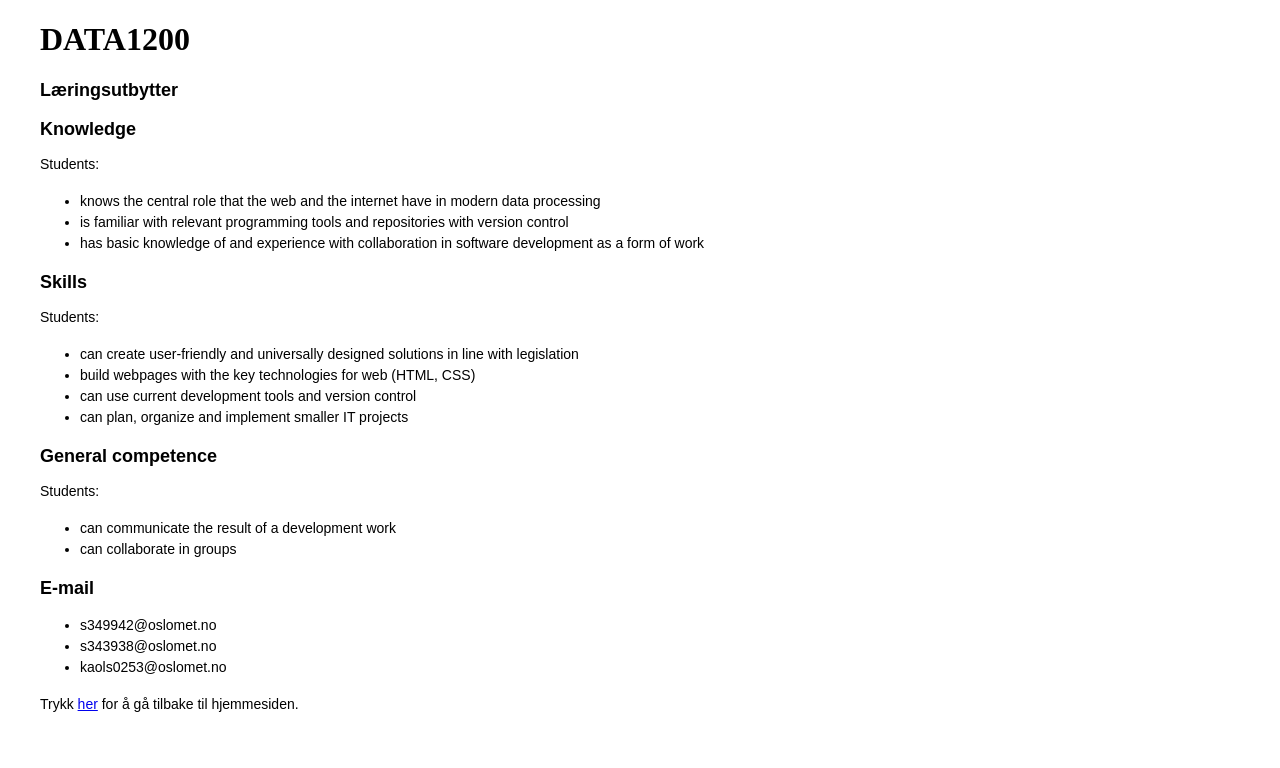
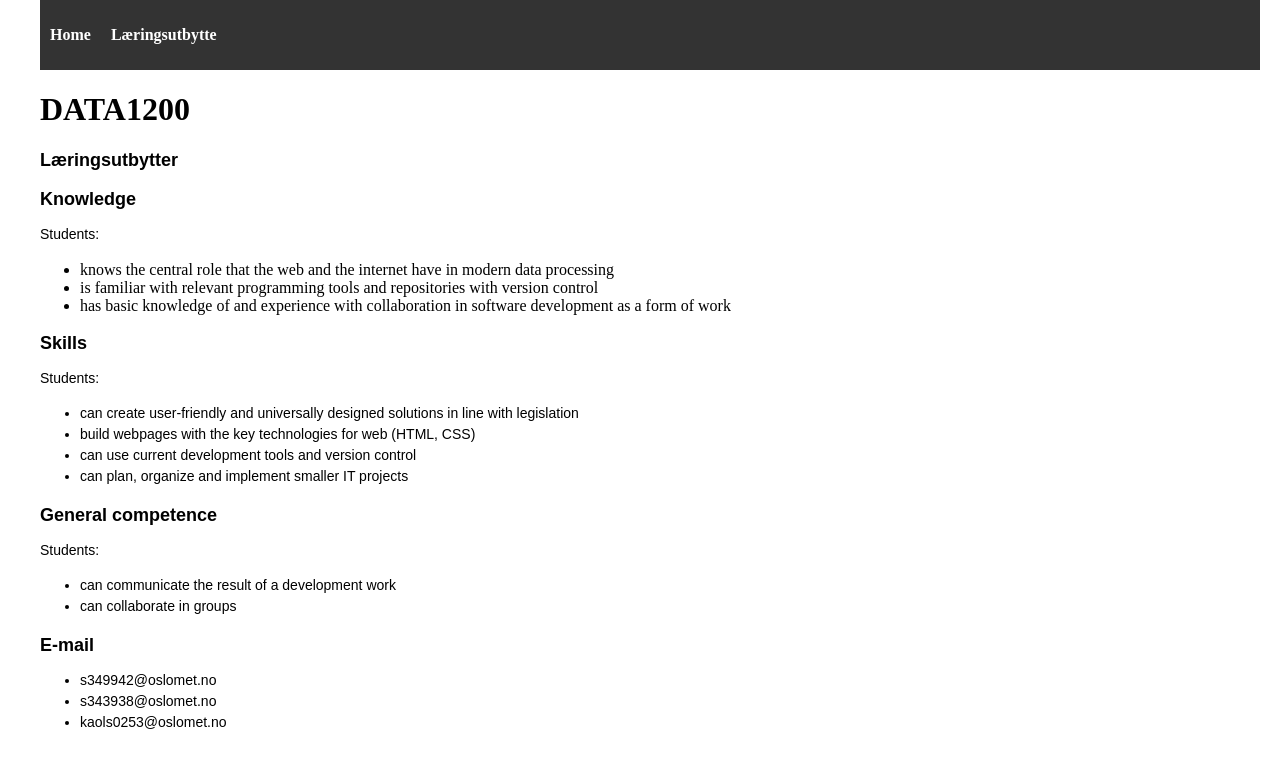
Before and after one commit to pernillestephensen/Oblig-2, a plain HTML site: page pages/laeringsutbytter.html in a window 1280 px wide. Drawn offline with Linux system fonts and the light colour scheme.

Commit message:
nav, more css, updated lighthouse img

```diff
--- a/css/hoved.css
+++ b/css/hoved.css
@@ -1,16 +1,17 @@
 body{
-  max-width: 1200px; /* Adjust the maximum width as needed */
-  margin: 0px auto;  /* Center the element*/
+  max-width: 1200px;
+  margin: 0 auto;  /* Center the element*/
+  padding-bottom: 50px;
 }
 
-.paragraf, li, nav {
+.paragraf{
   font-size: 14px;
   font-family: Arial, Helvetica, sans-serif;
   line-height: 1.5;
   max-width: 90%;
 }
 
-.h1, h2, h3, h4, h5, h6 {
+.h1, h2, h3, h4, h5, h6{
   font-size: 18px;
   font-family: Arial, Helvetica, sans-serif;
   font-weight: bold;
@@ -27,3 +28,35 @@ body{
     font-family: Arial, Helvetica, sans-serif;
     font-style: italic;
 }
+
+nav {
+    background-color: #333; /* Background color */
+    color: #fff; /* Text color */
+    padding: 10px; /* Add some padding */
+    width: 100%;
+}
+
+nav ul {
+    list-style: none;
+    padding: 0;
+    display: flex;
+}
+
+nav li {
+    margin-right: 20px;
+}
+
+
+nav a {
+    text-decoration: none;
+    color: #ffffff;
+    font-weight: bold;
+}
+
+nav a:hover{
+    color: #ff0000;
+}
+
+nav a:active{
+    color: #ff0000;
+}
--- a/pages/laeringsutbytter.html
+++ b/pages/laeringsutbytter.html
@@ -1,9 +1,20 @@
 <!DOCTYPE html>
 <html lang="en">
 <head>
+    <meta charset="UTF-8">
+    <meta name="viewport" content="width=device-width, initial-scale=1.0">
+    <title>Laeringsutbytter</title>
     <link type="text/css" rel="stylesheet" href="/css/hoved.css">
+   <nav>
+        <ul>
+            <li><a href="/">Home</a></li>
+            <li><a href="/pages/laeringsutbytter.html">Læringsutbytte</a></li>
+        </ul>
+    </nav>
 </head>
 <body>
+
+   <div class="title">
     <h1>DATA1200</h1>
 
     <div>
@@ -33,7 +44,7 @@
         <p>Students:</p>
     </div>
 
-    <ul>
+    <ul class="paragraf">
         <li>can create user-friendly and universally designed solutions in line with legislation</li>
         <li>build webpages with the key technologies for web (HTML, CSS)</li>
         <li>can use current development tools and version control</li>
@@ -49,7 +60,7 @@
         <p>Students:</p>
     </div>
 
-    <ul>
+    <ul class="paragraf">
         <li>can communicate the result of a development work</li>
         <li>can collaborate in groups</li>
     </ul>
@@ -59,14 +70,11 @@
         <h3>E-mail</h3>
     </div>
 
-    <ul>
+    <ul class="paragraf">
         <li>s349942@oslomet.no</li>
         <li>s343938@oslomet.no</li>
         <li>kaols0253@oslomet.no</li>
     </ul>
 
-    <nav>
-        <p>Trykk <a href="/">her</a> for å gå tilbake til hjemmesiden.</p>
-    </nav>
-
+    </div>
 </body>
```
Also changed, not shown: index.html (+9 -5 lines), images/accessibility.png, 1 other file.
